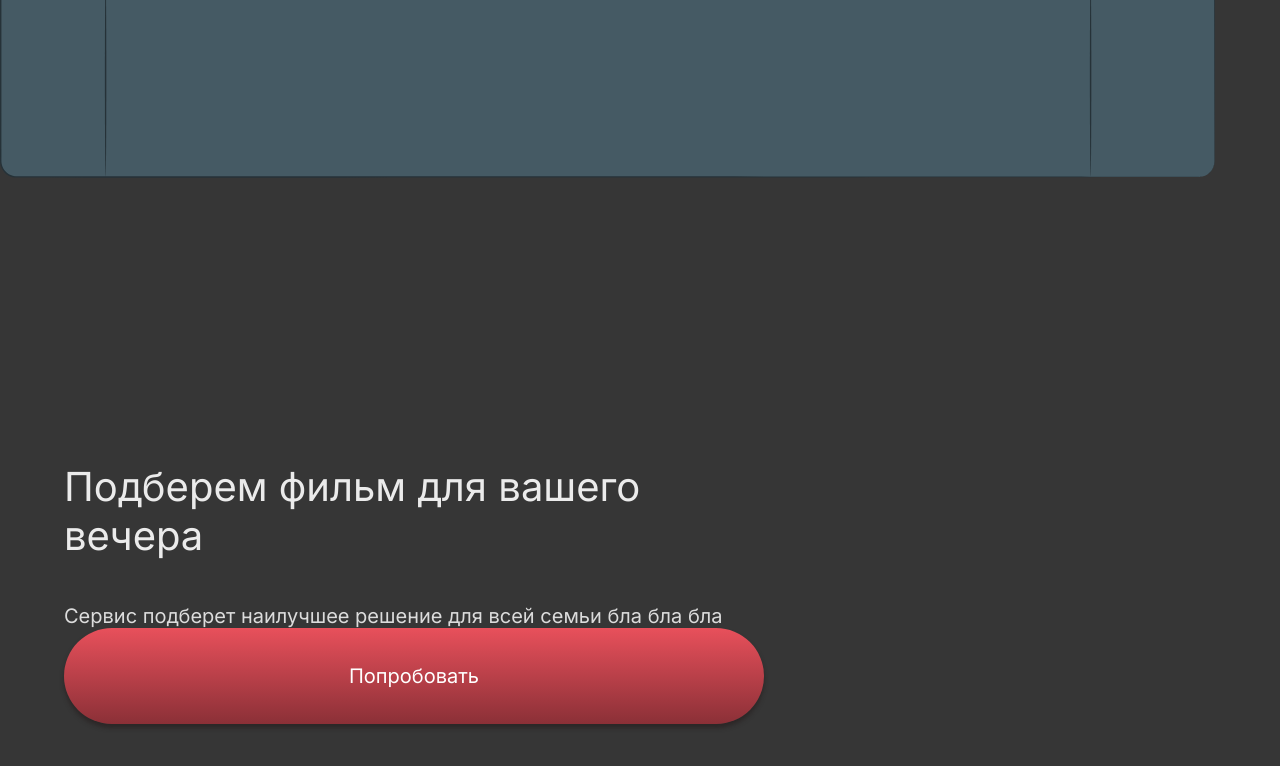
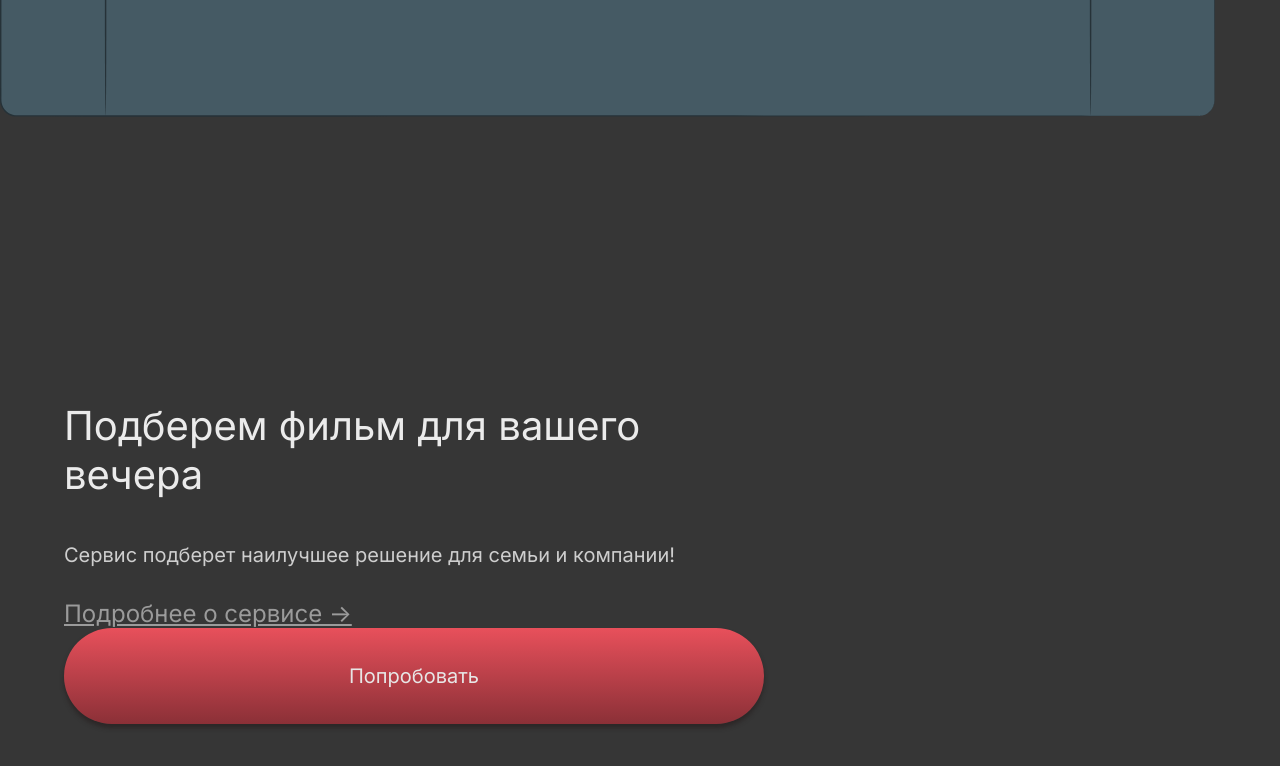
Before and after one commit to r10k5/pickYourMovie, a Vue app in the folder pickYourMovie/: page / in a window 1280 px wide. Shown: the top 766 px of the page. Built offline with nearby package versions, Linux system fonts and the light colour scheme.

Commit message:
Создан компонент ссылки, добавлена новая страница, фикс цвета текста на кнопке

```diff
--- /dev/null
+++ b/pickYourMovie/src/components/AppLink.vue
@@ -0,0 +1,26 @@
+<script setup lang="ts">
+import { RouterLink } from 'vue-router';
+
+interface AppLinkProps {
+    link: string;
+}
+
+defineProps<AppLinkProps>();
+
+</script>
+
+<template>
+    <RouterLink :to="{ name: link }" class="link">
+        <slot />
+    </RouterLink>
+</template>
+
+<style scoped>
+.link {
+    color: #9B9B9B;
+    font-family: Inter;
+    font-size: 1.5rem;
+    font-weight: 400;
+    text-decoration-line: underline;
+}
+</style>
--- a/pickYourMovie/src/router/index.ts
+++ b/pickYourMovie/src/router/index.ts
@@ -1,5 +1,6 @@
 import { createRouter, createWebHistory } from 'vue-router'
 import HomeView from '../views/HomeView.vue'
+import AboutView from '../views/AboutView.vue'
 
 const router = createRouter({
   history: createWebHistory(import.meta.env.BASE_URL),
@@ -8,6 +9,12 @@ const router = createRouter({
       path: '/',
       name: 'home',
       component: HomeView
+    },
+
+    {
+      path: '/about',
+      name: 'about',
+      component: AboutView
     }
   ]
 })
--- /dev/null
+++ b/pickYourMovie/src/views/AboutView.vue
@@ -0,0 +1,4 @@
+<template>
+
+
+</template>
--- a/pickYourMovie/src/views/HomeView.vue
+++ b/pickYourMovie/src/views/HomeView.vue
@@ -1,5 +1,6 @@
 <script setup lang="ts">
 import AppIcon from '@/components/icons/AppIcon.vue';
+import AppLink from '@/components/AppLink.vue';
 </script>
 
 <template>
@@ -8,8 +9,11 @@ import AppIcon from '@/components/icons/AppIcon.vue';
       Подберем фильм для вашего вечера
     </h2>
     <p class="description">
-      Сервис подберет наилучшее решение для всей семьи бла бла бла
+      Сервис подберет наилучшее решение для семьи и компании!
     </p>
+    <AppLink to="about" class="link">
+      Подробнее о сервисе ->
+    </AppLink>
     <button type="button" class="button">
       Попробовать
     </button>
@@ -20,6 +24,10 @@ import AppIcon from '@/components/icons/AppIcon.vue';
 </template>
 
 <style scoped>
+.link {
+  margin-top: 32px;
+}
+
 .text-content {
   display: flex;
   flex-direction: column;
@@ -40,7 +48,7 @@ import AppIcon from '@/components/icons/AppIcon.vue';
   margin-bottom: 44px;
 }
 .description {
-  color: #DCDCDC;
+  color: #cecece;
   font-size: 40px;
   font-weight: 400;
   margin: 0;
@@ -51,7 +59,7 @@ import AppIcon from '@/components/icons/AppIcon.vue';
   border-radius: 60px;
   background: linear-gradient(180deg, #E8505B 0%, #8B3037 100%);
   margin: auto 0 0 0;
-  color: #FFF;
+  color: #E7E6E6;
   font-size: 40px;
   font-weight: 400;
   border: none;
```
